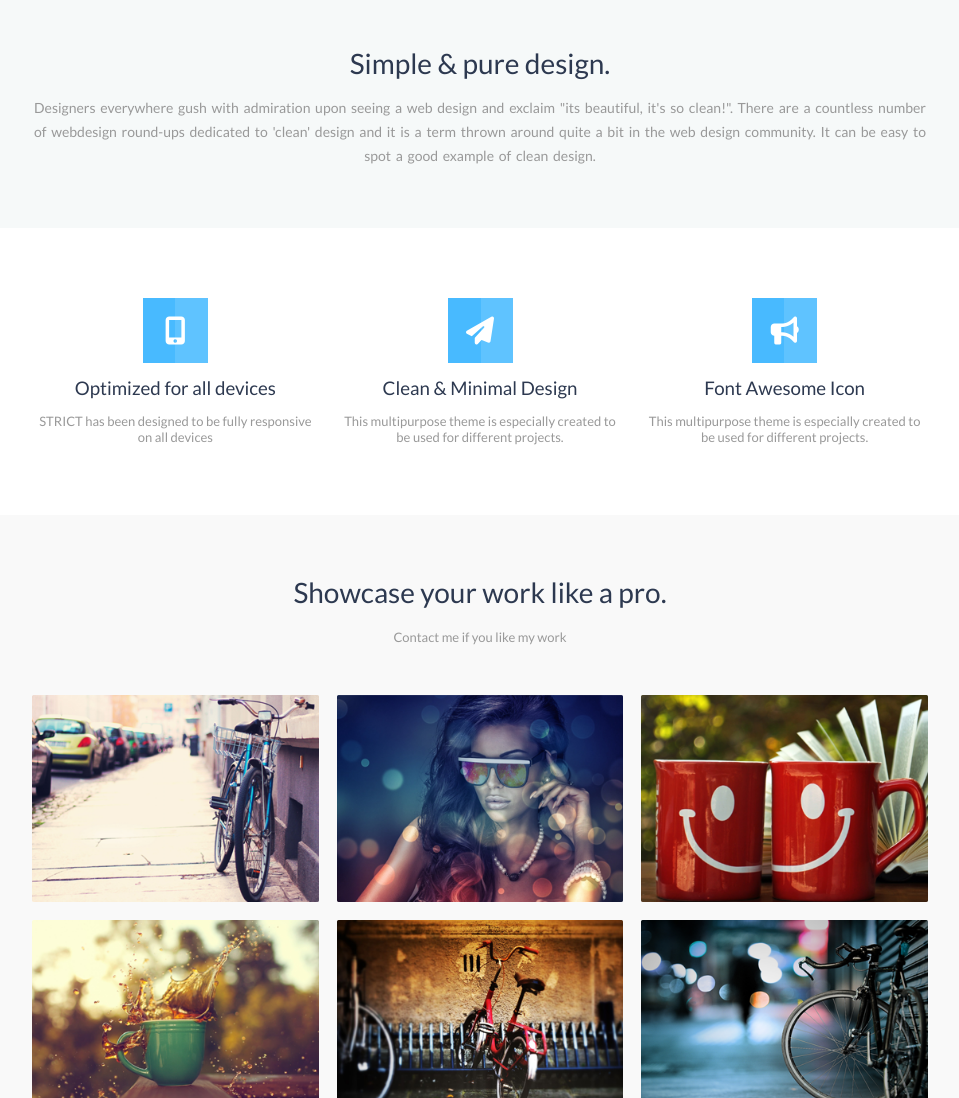
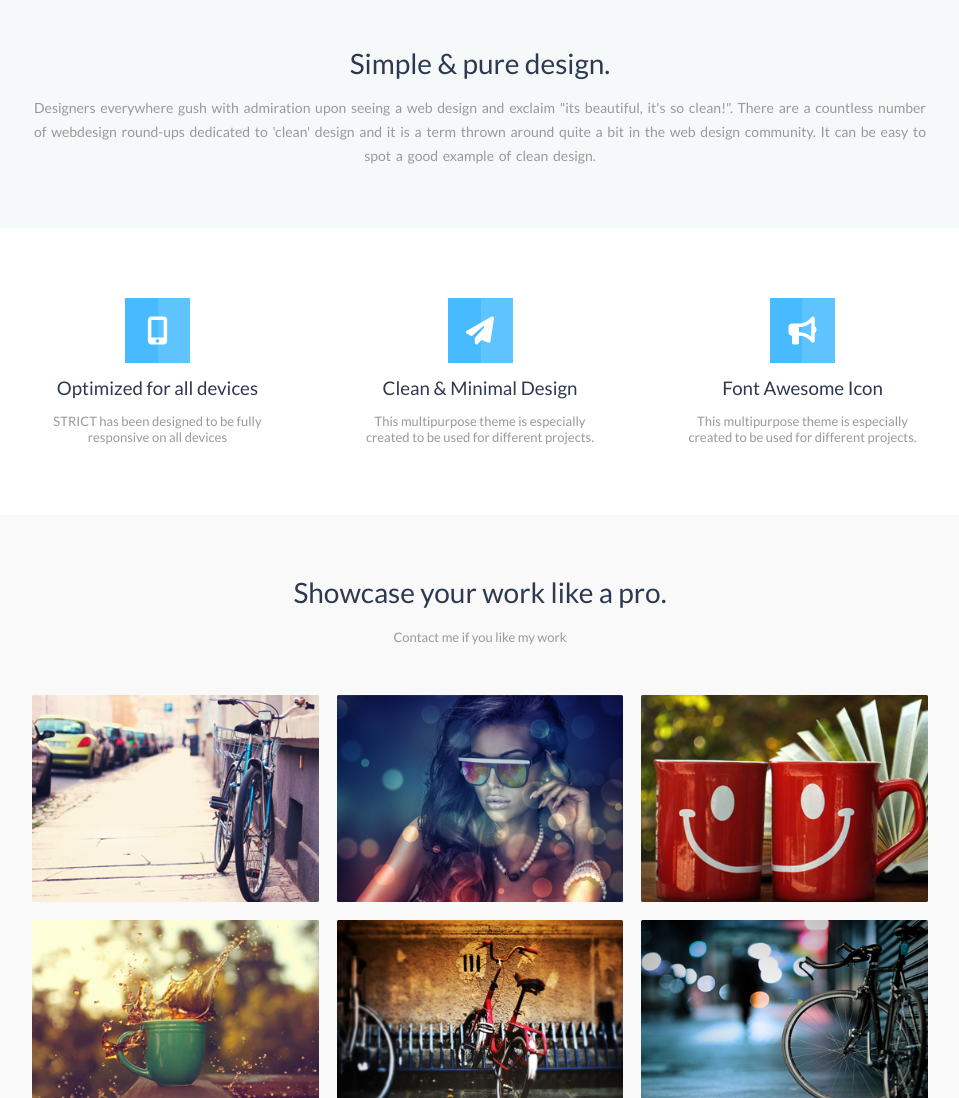
Before and after one commit to shehad-404/Strict, a plain HTML site: page index.html in a window 1280 px wide. Shown: the part 895-1993 px from the top of the page, without its empty margins (160-1119 px from the left). Drawn offline with Linux system fonts and the light colour scheme.

Commit message:
Update style.css

```diff
--- a/css/style.css
+++ b/css/style.css
@@ -206,7 +206,7 @@ word-spacing: 2px;
 }
 .feature{
 
-    width: 32%;
+    width: 28%;
 
     text-align: center;
 }
@@ -438,6 +438,7 @@ width: 30%;
 
     margin: auto;
 }
+
 .form_wrapper h2{
 
     color: #fff;
@@ -454,6 +455,7 @@ margin-bottom: 14px;
 
     word-spacing: 3px;
 }
+
 .form_wrapper p{
 
 color: #999999;
@@ -533,6 +535,7 @@ display: flex;
 
     justify-content: space-between;
 }
+
 .check{
     display: flex;
     align-items: center;
@@ -550,9 +553,7 @@ text-align: center;
     margin-bottom: 0;
 }
 
-.submit_btn{
 
-}
 .submit_btn input[type="submit"]{
     color: #fff;
 
@@ -569,6 +570,7 @@ cursor: pointer;
     transition: .4s all ease-in-out;
 
 }
+
 .submit_btn input[type="submit"]:hover{
     background-color: #15a4fa;
 }
@@ -614,15 +616,18 @@ color: #999999;
 
     font-size: small;
 }
+
 .social_icon{
     display: flex;
 }
+
 .social_icon ul{
 
     list-style: none;
 
     display: flex;
 }
+
 .social_icon ul li{
 
     height: 30px;
@@ -637,6 +642,7 @@ background-color: #15a4fa;
 
     margin-left: 10px;
 }
+
 .social_icon ul li a{
 
     color: #ffffff;
```
Lines whose indentation alone changed are shown as unchanged.
